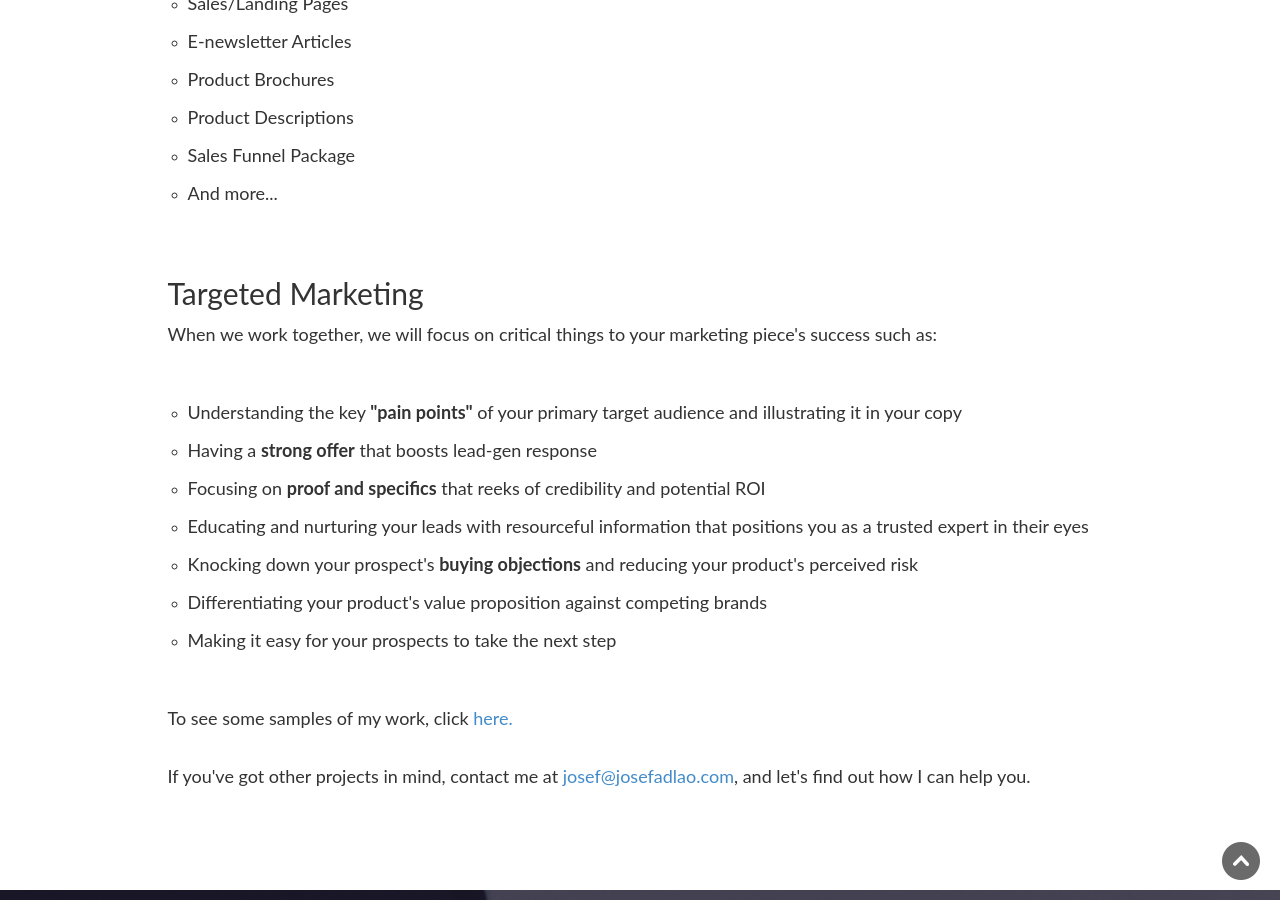
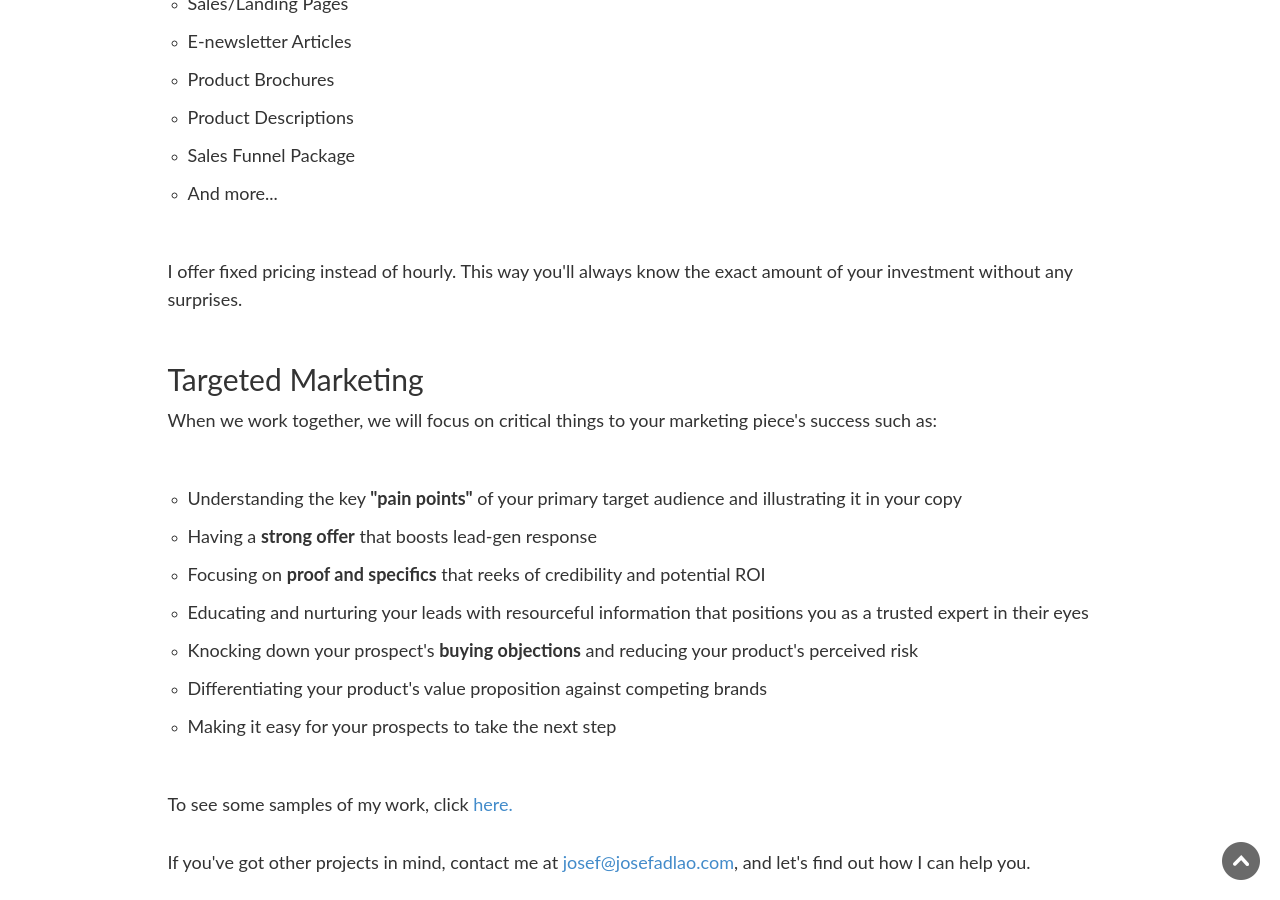
Before and after one commit to jadlaocopy/jadlaocopy.github.io, a Jekyll site: the page built from services.html, in a window 1280 px wide and 900 px high, scrolled down 721 px. Built offline with Jekyll 4.4.1, drawn with Linux system fonts in a browser that asks for light colours; nearby versions of some CDN libraries; some web fonts are replaced; comment, search, counter and statistics services are not loaded.

Commit message:
added text

```diff
--- a/services.html
+++ b/services.html
@@ -39,6 +39,8 @@ permalink: /services/
                 <li><p>And more...</p></li>
             </ul><br>
 
+            <p>I offer fixed pricing instead of hourly. This way you'll always know the exact amount of your investment without any surprises.</p><br>
+
             <h2 id="targeted">Targeted Marketing</h2>
             <p>When we work together, we will focus on critical things to your marketing piece's success such as:</p><br>
             <ul>
```
